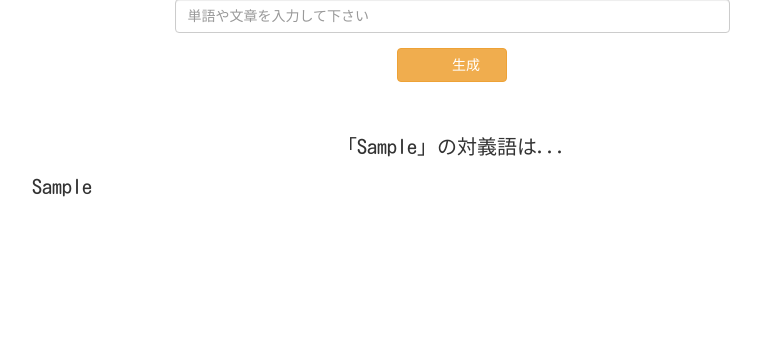
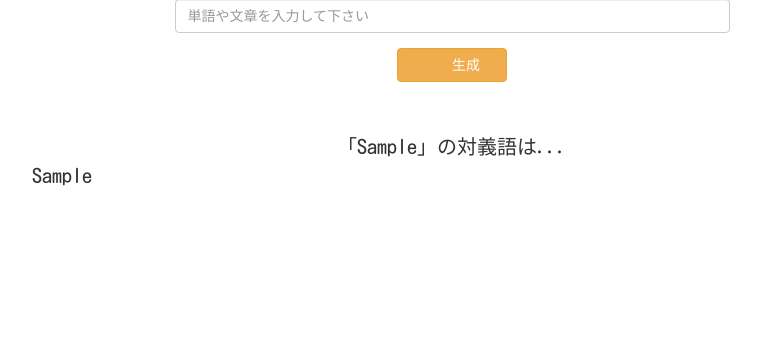
Before and after one commit to soichi-fujiwara/flask-antonym, a Flask app: template templates/index.html in a window 1280 px wide. Shown: the part 185-531 px from the top of the page, without its empty margins (188-949 px from the left). Run offline with Flask 2, Linux system fonts and the light colour scheme; the template is opened without the code that fills it: most values are stand-ins (such as "Sample title", 1, 10 or a date in 2020); some libraries are stand-ins or nearby versions.

Commit message:
Update index.html

```diff
--- a/templates/index.html
+++ b/templates/index.html
@@ -32,7 +32,7 @@
     <!-- Result-Header -->
     <div class="row">
       <div class="col-xs-12">
-        <div class="bf_antonym" style="margin:0 0 40px 0;">
+        <div class="bf_antonym">
           {% if in_words %}
             <div class="col-xs-12">「{{ in_words }}」の対義語は...</div>
           {% endif %}
```
